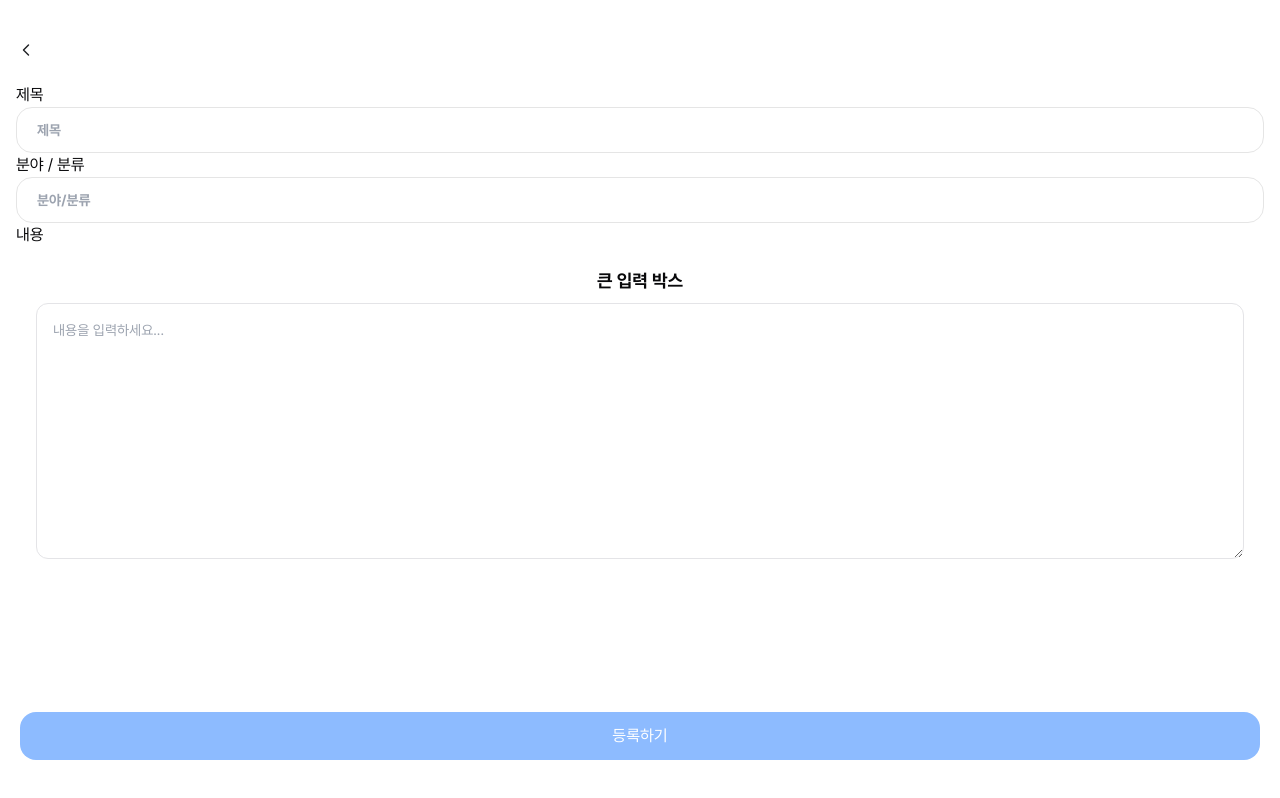
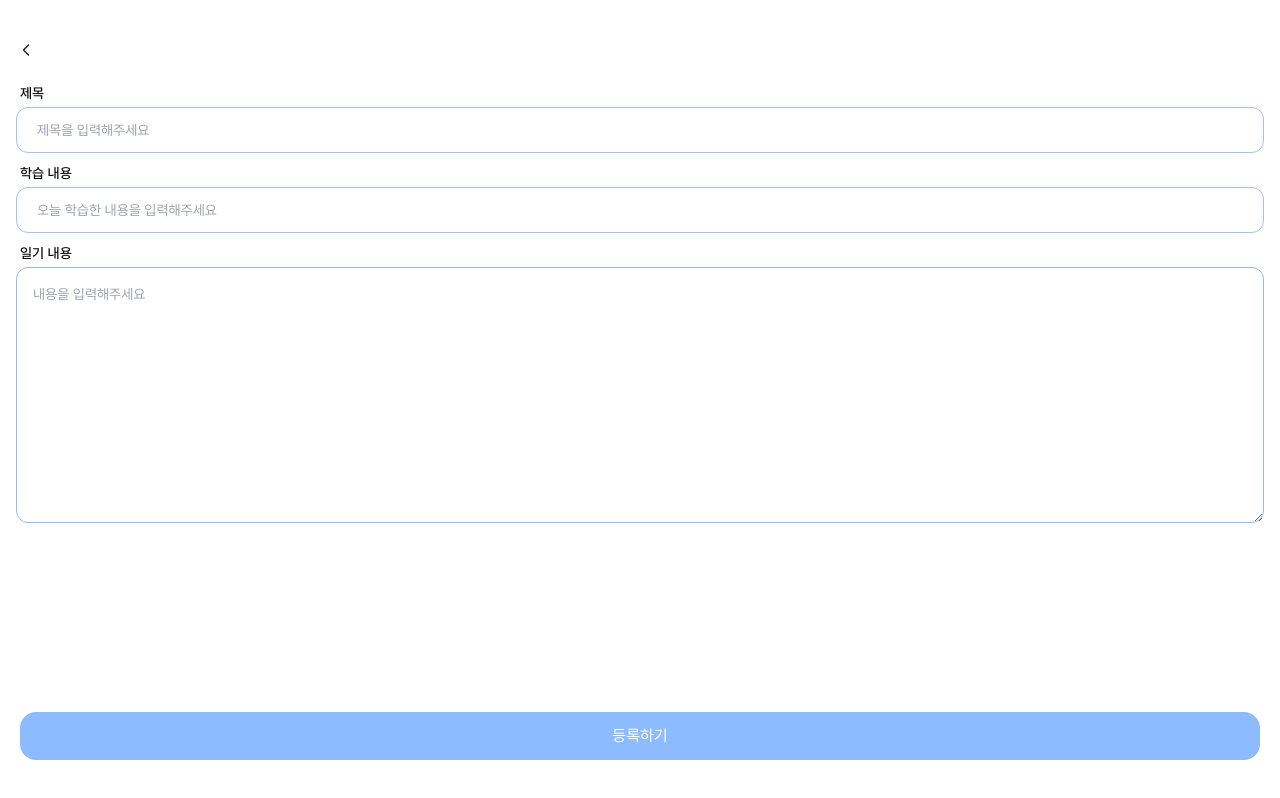
Before and after one commit to BodamDiary/bodam-client, a Next.js app: page /write-diary in a window 1280 px wide. Built offline with nearby package versions, Linux system fonts and the light colour scheme.

Commit message:
:sparkles: add write diary

```diff
--- a/app/write-diary/_component/WriteForm.tsx
+++ b/app/write-diary/_component/WriteForm.tsx
@@ -53,42 +53,41 @@ export default function WriteForm() {
 
         <>
             <div>
+            </div>
+            <div className="ml-1 mb-1 my-2.5 font-medium text-sm">
                 제목
             </div>
             <div>
                 <input
                     type="text"
                     id="title"
-                    className="h-[46px] rounded-2xl focus:outline-none border border-[#E5E5E5] px-5 py-2.5 text-sm font-bold text-placeholder text-opacity-50 w-full"
-                    placeholder="제목"
+                    className="h-[46px] rounded-xl focus:outline-none border placeholder-gray-400 border-main_200 px-5 py-2.5 text-sm text-placeholder text-opacity-50 w-full"
+                    placeholder="제목을 입력해주세요"
                     value={title}
                     onChange={(e) => setTitle(e.target.value)}
                 />
             </div>
-            <div>
-                분야 / 분류
+            <div className="ml-1 mb-1 my-2.5 font-medium text-sm">
+                학습 내용
             </div>
             <div>
                 <input
                     type="text"
                     id="studyContent"
-                    className="h-[46px] rounded-2xl focus:outline-none border border-[#E5E5E5] px-5 py-2.5 text-sm font-bold text-placeholder text-opacity-50 w-full"
-                    placeholder="분야/분류"
+                    className="h-[46px] rounded-xl focus:outline-none placeholder-gray-400 border border-main_200 px-5 py-2.5 text-sm text-opacity-50 w-full"
+                    placeholder="오늘 학습한 내용을 입력해주세요"
                     value={studyContent}
                     onChange={(e) => setStudyContent(e.target.value)}
                 />
             </div>
+            <div className="ml-1 mb-1 my-2.5 font-medium text-sm">
+                일기 내용
+            </div>
             <div>
-                내용
-            </div>
-            <div className="flex flex-col items-center p-5">
-                <label htmlFor="large-input" className="mb-2 text-lg font-bold">
-                    큰 입력 박스
-                </label>
                 <textarea
                     id="large-input"
-                    className="w-full h-64 p-4 text-sm border rounded-xl focus:outline-none focus:ring-2 focus:ring-main_300"
-                    placeholder="내용을 입력하세요..."
+                    className="w-full h-64 p-4 text-sm rounded-xl border border-main_300 placeholder-gray-400 focus:outline-none focus:ring-2 focus:ring-main_300"
+                    placeholder="내용을 입력해주세요"
                     value={body}
                     onChange={(e) => setBody(e.target.value)}
                 />
```
